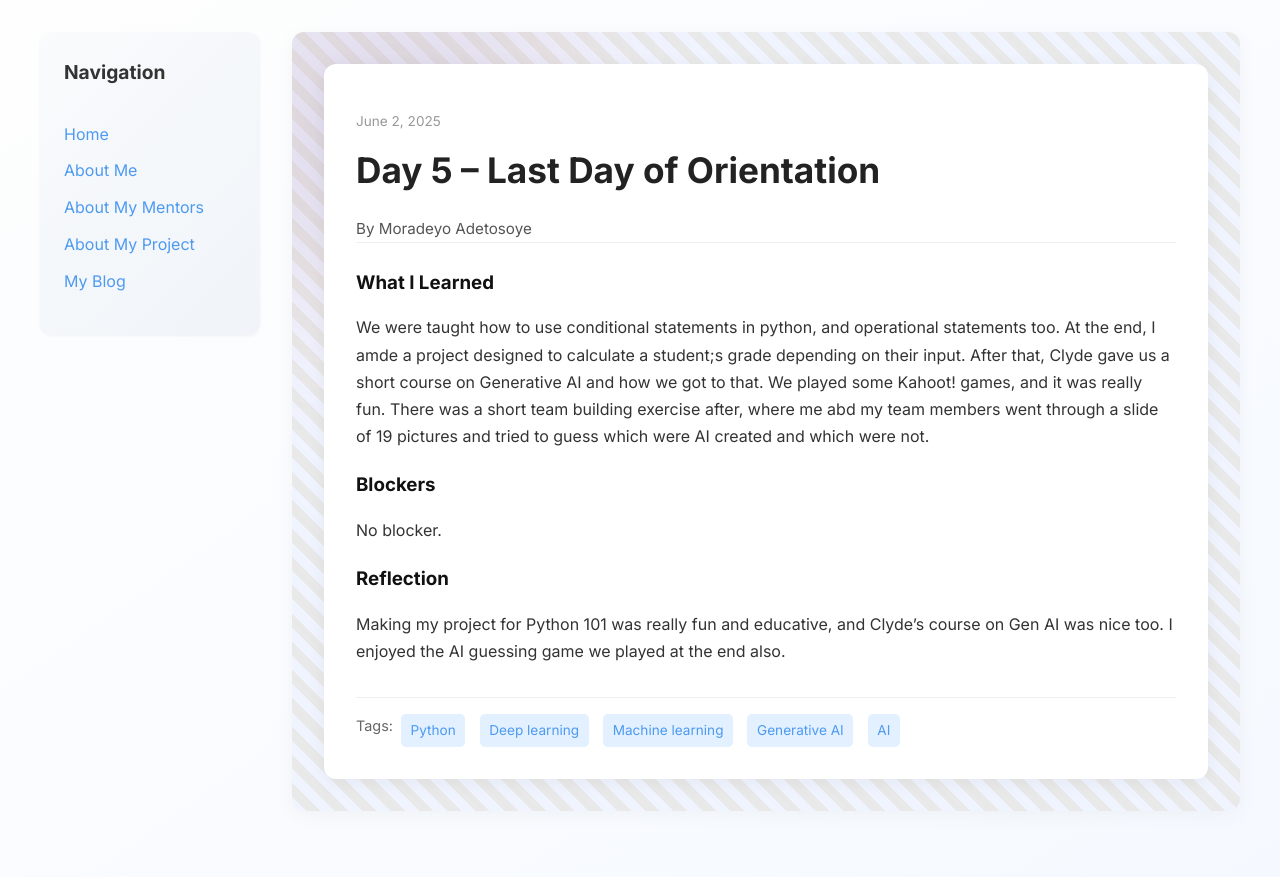
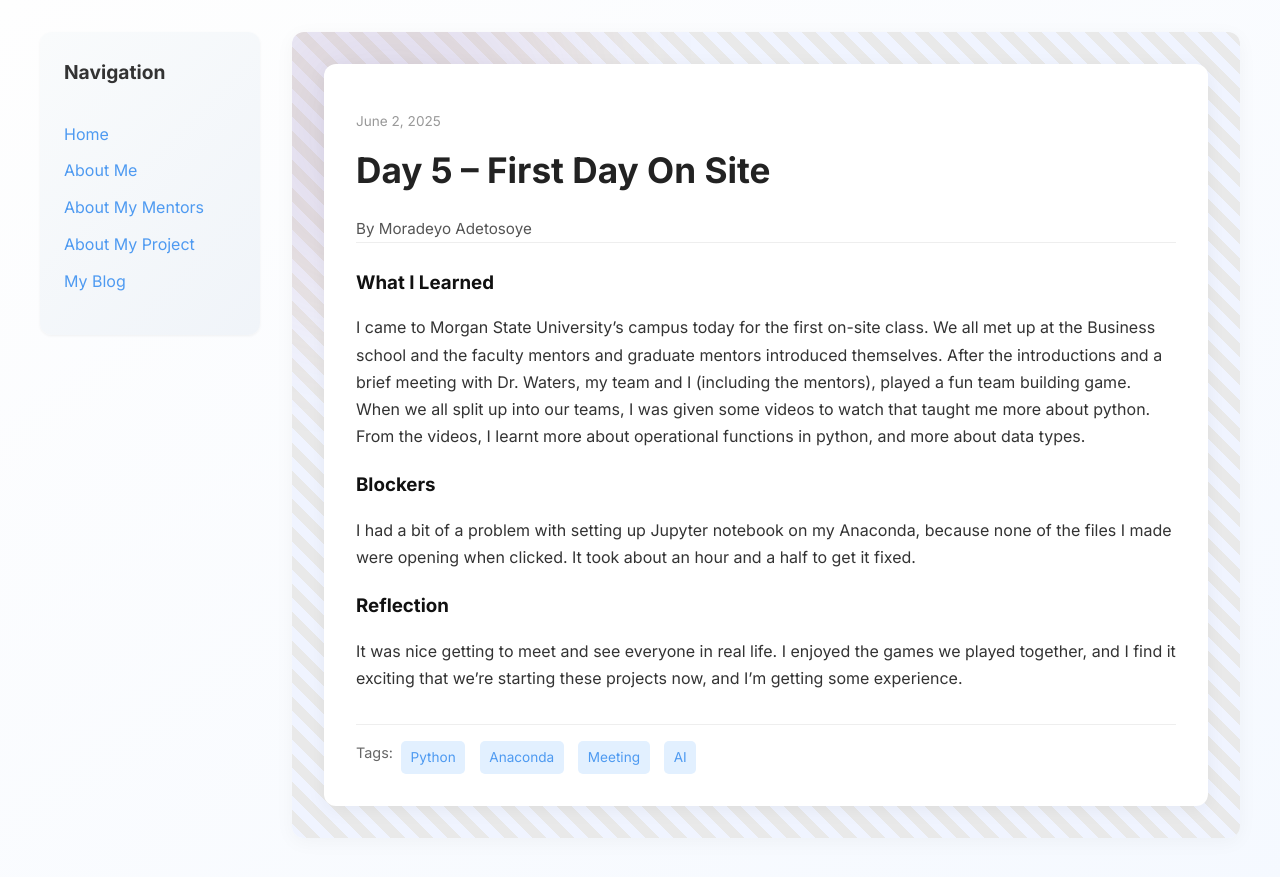
Before and after one commit to Deyo101/deyo101.github.io, a Jekyll site: the page built from _posts/2025-06-02-day-5.md, in a window 1280 px wide. Shown: the top 877 px of the page. Built offline with Jekyll 4.4.1, drawn with Linux system fonts in a browser that asks for light colours.

Commit message:
Update 2025-06-02-day-5.md

```diff
--- a/_posts/2025-06-02-day-5.md
+++ b/_posts/2025-06-02-day-5.md
@@ -1,17 +1,17 @@
 ---
 layout: post
-title: "Day 5 – Last Day of Orientation"
+title: "Day 5 – First Day On Site"
 date: 2025-06-02
 author: Moradeyo Adetosoye
 permalink: /day5.html
-tags: ["Python", "Deep learning", "Machine learning", "Generative AI", "AI"]
+tags: ["Python", "Anaconda", "Meeting", "AI"]
 
 what_i_learned: |
-  We were taught how to use conditional statements in python, and operational statements too. At the end, I amde a project designed to calculate a student;s grade depending on their input. After that, Clyde gave us a short course on Generative AI and how we got to that. We played some Kahoot! games, and it was really fun. There was a short team building exercise after, where me abd my team members went through a slide of 19 pictures and tried to guess which were AI created and which were not.
+  I came to Morgan State University's campus today for the first on-site class. We all met up at the Business school and the faculty mentors and graduate mentors introduced themselves. After the introductions and a brief meeting with Dr. Waters, my team and I (including the mentors), played a fun team building game. When we all split up into our teams, I was given some videos to watch that taught me more about python. From the videos, I learnt more about operational functions in python, and more about data types.
 
 blockers: |
-  No blocker.
+  I had a bit of a problem with setting up Jupyter notebook on my Anaconda, because none of the files I made were opening when clicked. It took about an hour and a half to get it fixed.
 
 reflection: |
-  Making my project for Python 101 was really fun and educative, and Clyde's course on Gen AI was nice too. I enjoyed the AI guessing game we played at the end also.
+  It was nice getting to meet and see everyone in real life. I enjoyed the games we played together, and I find it exciting that we're starting these projects now, and I'm getting some experience.
 ---
```
